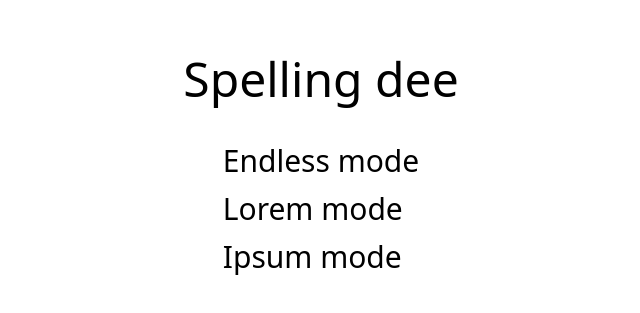
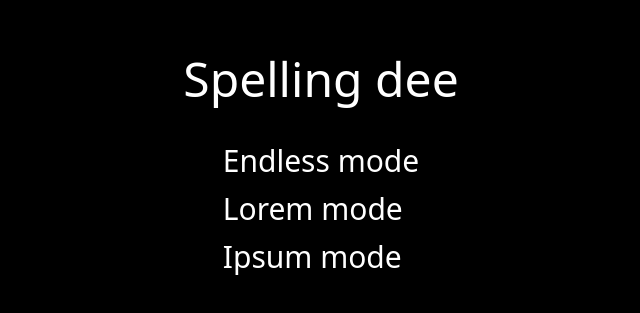
Before and after one commit to theory-of-comedy/spelling-dee-frontend, a React (Create React App) app: page / in a window 1280 px wide. Shown: the part 235-548 px from the top of the page, without its empty margins (319-959 px from the left). Built offline with nearby package versions, Linux system fonts and the light colour scheme.

Commit message:
feat: base

```diff
--- a/src/components/Game.jsx
+++ b/src/components/Game.jsx
@@ -1,6 +1,6 @@
 import React, { useState } from 'react';
 
-function Game(wordList) {
+function Game({ wordList }) {
   console.log(wordList);
 
   const [answer, setAnswer] = useState('');
--- a/src/pages/EndlessMode.jsx
+++ b/src/pages/GamePlay.jsx
@@ -1,7 +1,7 @@
 import React from 'react';
 import Game from '../components/Game';
 
-function EndlessMode() {
+function GamePlay() {
   const wordList = [
     {
       image: [
@@ -53,4 +53,4 @@ function EndlessMode() {
   );
 }
 
-export default EndlessMode;
+export default GamePlay;
--- a/src/pages/Root.jsx
+++ b/src/pages/Root.jsx
@@ -5,7 +5,7 @@ function Root() {
   const menuLink = [
     {
       title: 'Endless mode',
-      path: '/endless',
+      path: '/gameplay',
     },
     {
       title: 'Lorem mode',
@@ -18,12 +18,12 @@ function Root() {
   ];
 
   return (
-    <div className="flex justify-center  w-screen h-screen items-center">
+    <div className="flex justify-center  w-screen h-screen items-center bg-black text-white">
       <div className="flex justify-center flex-col items-center gap-y-10">
         <h1 className="text-5xl">Spelling dee</h1>
         <div className="flex flex-col gap-y-3">
           {menuLink.map((item) => (
-            <Link to={item.path} key={item.title} class="text-3xl">
+            <Link to={item.path} key={item.title} className="text-3xl">
               {item.title}
             </Link>
           ))}
--- /dev/null
+++ b/src/pages/SelectMode.jsx
@@ -0,0 +1,7 @@
+import React from 'react';
+
+const SelectMode = () => {
+  return <div className="">SelectMode</div>;
+};
+
+export default SelectMode;
--- a/tailwind.config.js
+++ b/tailwind.config.js
@@ -1,7 +1,11 @@
 module.exports = {
   content: ['./src/**/*.{js,jsx,ts,tsx}'],
   theme: {
-    extend: {},
+    extend: {
+      colors: {
+        primary: '#FFD747',
+      },
+    },
   },
   plugins: [],
 };
```
Also changed, not shown: src/router/index.jsx (+8 -3 lines).
